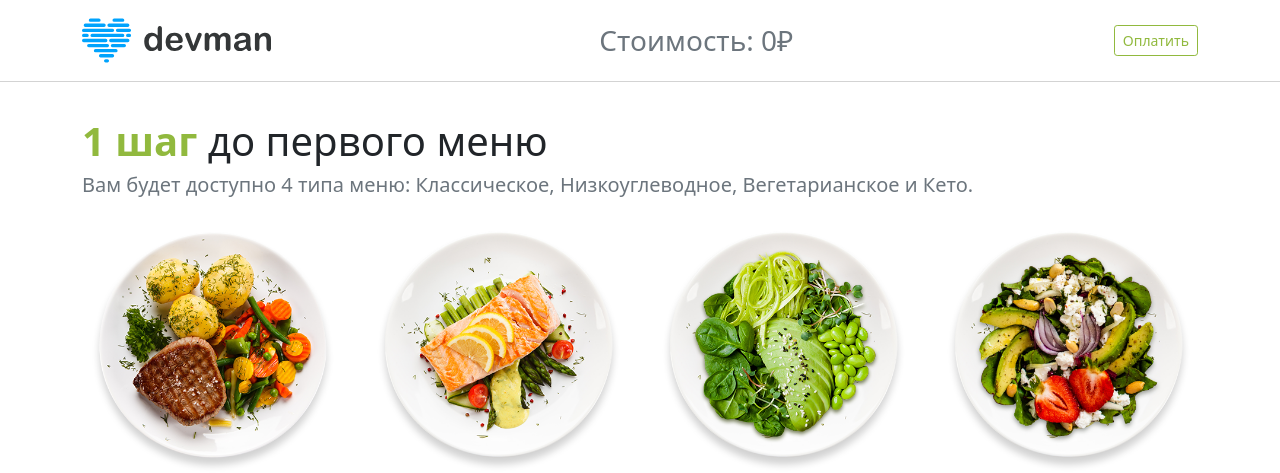
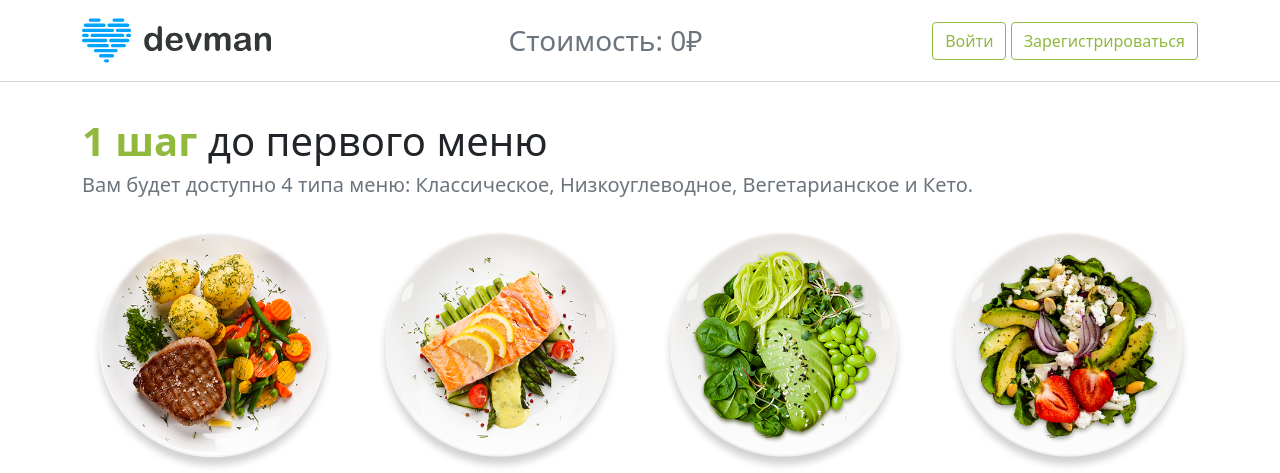
Before and after one commit to b10t/FoodPlanWeb, a Django app: template planes/templates/order.html in a window 1280 px wide. Shown: the top 473 px of the page. Run offline with Django 4.2, Linux system fonts and the light colour scheme; the template is opened without the code that fills it, so the values that code supplies are empty; parts of the project's set-up code (start-up, migrations or seed data) failed here and were passed over.

Commit message:
Добавил возможность подписки из ЛК

```diff
--- a/planes/templates/auth.html
+++ b/planes/templates/auth.html
@@ -17,7 +17,7 @@
               <div class="collapse navbar-collapse" id="navbarCollapse1">
                   <ul class="navbar-nav w-100">
                       <li class="nav-item align-items-center d-md-flex flex-grow-1 justify-content-end">
-                          <button class="btn btn-outline-success me-2 shadow-none foodplan_green foodplan__border_green">Подписка</button>
+                          <button class="btn btn-outline-success me-2 shadow-none foodplan_green foodplan__border_green" onclick="location.href='{% url 'order' %}'">Подписка</button>
                           <button class="btn shadow-none btn-outline-success foodplan_green foodplan__border_green"
                           onclick="location.href='{% url 'registration' %}'">Зарегистрироваться</button>
                       </li>
--- a/planes/templates/order.html
+++ b/planes/templates/order.html
@@ -11,7 +11,18 @@
                   <img src="{% static '/img/logo.8d8f24edbb5f.svg' %}" height="55" width="189" alt="">
               </a>
               <h3 class="text-secondary mt-2 me-2" id="cost">Стоимость: 0₽</h3>
-              <button form="order" type="submit" id="btnContinue" class="btn shadow-none btn-sm btn-outline-success foodplan_green foodplan__border_green">Оплатить</button>
+            <div>
+                {% if user.is_authenticated %}
+                  <div class="d-flex align-items-center">
+                    <a class="nav-link fw-lighter foodplan_green foodplan__border_green fs_12" href= "{% url 'personal_account' %}" >{{ user.email }}</a>
+                  </div>
+                {% else %}
+                  <button class="btn shadow-none btn-outline-success foodplan_green foodplan__border_green"
+                    onclick="location.href='{% url 'login' %}'">Войти</button>
+                  <button class="btn shadow-none btn-outline-success foodplan_green foodplan__border_green"
+                    onclick="location.href='{% url 'registration' %}'">Зарегистрироваться</button>
+                {% endif %}
+            </div>
           </div>
       </nav>
   </header>
--- a/planes/templates/registration.html
+++ b/planes/templates/registration.html
@@ -17,7 +17,7 @@
               <div class="collapse navbar-collapse" id="navbarCollapse1">
                   <ul class="navbar-nav w-100">
                       <li class="nav-item align-items-center d-md-flex flex-grow-1 justify-content-end">
-                          <button class="btn shadow-none btn-outline-success me-2 foodplan_green foodplan__border_green">Подписка</button>
+                          <button class="btn shadow-none btn-outline-success me-2 foodplan_green foodplan__border_green" onclick="location.href='{% url 'order' %}'">Подписка</button>
                           <button class="btn shadow-none btn-outline-success foodplan_green foodplan__border_green" onclick="location.href='{% url 'login' %}'">Войти</button>
                       </li>
                   </ul>
```
Also changed, not shown: planes/templates/lk.html (+6 -1 lines).
